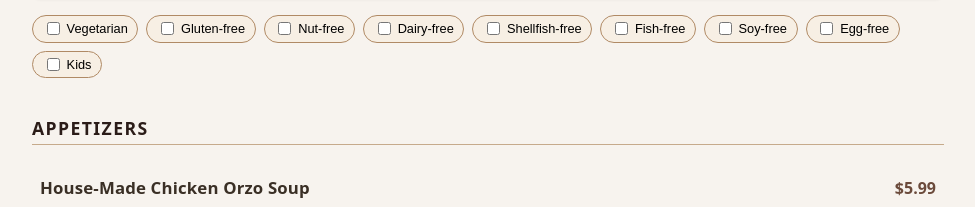
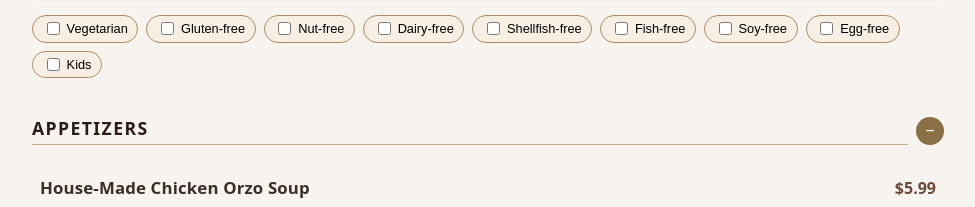
Before and after one commit to CptNope/Via-Menu-Guide, a React (Create React App) app: page /Via-Menu-Guide/lunch in a window 1280 px wide. Shown: the part 530-737 px from the top of the page, without its empty margins (152-1127 px from the left). Built offline with nearby package versions, Linux system fonts and the light colour scheme.

Commit message:
Build production bundle with updated asset hashes - updated main.css hash from 08bd444a to b493e8a9 and main.js hash from 37407a7e to de10c93e in asset-manifest.json, index.html, and service-worker.js

```diff
--- a/src/components/MenuPage.jsx
+++ b/src/components/MenuPage.jsx
@@ -1,4 +1,4 @@
-import React, { useMemo, useState } from "react";
+import React, { useMemo, useState, useEffect } from "react";
 import MenuItemCard from "./MenuItemCard";
 import FilterBar from "./FilterBar";
 import PairingControls from "./PairingControls";
@@ -21,6 +21,7 @@ const groupByCategory = (items) => {
 function MenuPage({ title, data }) {
   const isDrinksMenu = title === "Drinks";
   const [expandedCategories, setExpandedCategories] = useState({});
+  const [expandedEduCategories, setExpandedEduCategories] = useState({});
   const [pairingPreferences, setPairingPreferences] = useState(getDefaultPreferences());
 
   const [filters, setFilters] = useState({
@@ -176,8 +177,25 @@ function MenuPage({ title, data }) {
 
   const grouped = useMemo(() => groupByCategory(filtered), [filtered]);
 
+  useEffect(() => {
+    setExpandedCategories((prev) => {
+      const next = { ...prev };
+      Object.keys(grouped).forEach((cat) => {
+        if (next[cat] === undefined) next[cat] = true;
+      });
+      return next;
+    });
+  }, [grouped]);
+
   const toggleCategory = (category) => {
     setExpandedCategories((prev) => ({
+      ...prev,
+      [category]: !prev[category],
+    }));
+  };
+
+  const toggleEducationalInfo = (category) => {
+    setExpandedEduCategories((prev) => ({
       ...prev,
       [category]: !prev[category],
     }));
@@ -242,24 +260,32 @@ function MenuPage({ title, data }) {
       <div className="menu-layout">
         {Object.keys(grouped).map((cat) => {
           const eduInfo = isDrinksMenu ? getEducationalInfo(cat) : null;
-          const isExpanded = expandedCategories[cat];
+          const isCategoryExpanded = expandedCategories[cat];
+          const isEduExpanded = expandedEduCategories[cat];
 
           return (
             <section key={cat} className="menu-category">
               <div className="category-header">
                 <h2 className="menu-category-title">{cat}</h2>
+                <button
+                  className="edu-toggle-btn"
+                  onClick={() => toggleCategory(cat)}
+                  title={isCategoryExpanded ? "Hide category" : "Show category"}
+                >
+                  {isCategoryExpanded ? "−" : "+"}
+                </button>
                 {eduInfo && (
                   <button
                     className="edu-toggle-btn"
-                    onClick={() => toggleCategory(cat)}
-                    title={isExpanded ? "Hide educational info" : "Show educational info"}
+                    onClick={() => toggleEducationalInfo(cat)}
+                    title={isEduExpanded ? "Hide educational info" : "Show educational info"}
                   >
-                    {isExpanded ? "−" : "ℹ"}
+                    {isEduExpanded ? "−" : "ℹ"}
                   </button>
                 )}
               </div>
 
-              {eduInfo && isExpanded && (
+              {eduInfo && isEduExpanded && (
                 <div className="educational-content">
                   <div className="edu-section">
                     <h4>📚 Origins & History</h4>
@@ -276,12 +302,12 @@ function MenuPage({ title, data }) {
                 </div>
               )}
 
-              {/* Show category map for Italian wine bottles */}
+              {isCategoryExpanded && (
+                <>
                   {(cat === "Italian Reds Bottles" || cat === "Super Tuscan Bottles") && (
                     <CategoryWineMap wines={grouped[cat]} categoryName={cat} />
                   )}
 
-              {/* Show international wine map for other bottle categories */}
                   {(cat === "Merlot & Malbec Bottles" ||
                     cat === "Pinot Noir & Interesting Reds Bottles" ||
                     cat === "Cabernet & Blends Bottles" ||
@@ -292,7 +318,6 @@ function MenuPage({ title, data }) {
                     <InternationalWineMap wines={grouped[cat]} categoryName={cat} />
                   )}
 
-              {/* Show spirits map for whiskey categories */}
                   {(cat === "Bourbon" || cat === "Rye" || cat === "Scotch") && (
                     <SpiritsMap spirits={grouped[cat]} categoryName={cat} />
                   )}
@@ -305,6 +330,8 @@ function MenuPage({ title, data }) {
                       isGlutenFilterActive={filters.glutenFree}
                     />
                   ))}
+                </>
+              )}
             </section>
           );
         })}
```
Also changed, not shown: 3 other files (tests, documents, lock files or other folders). Lines whose indentation alone changed are shown as unchanged.
